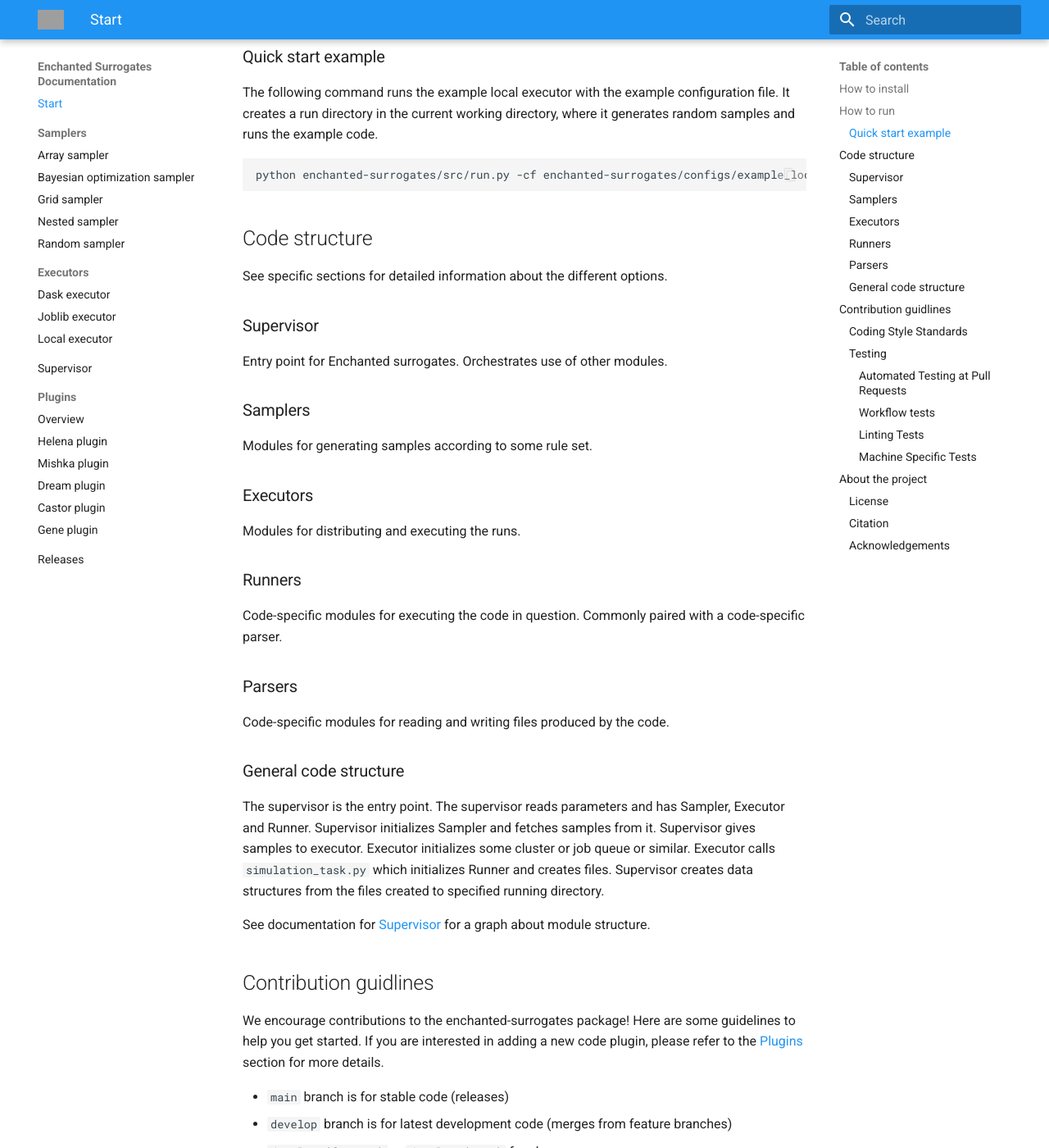
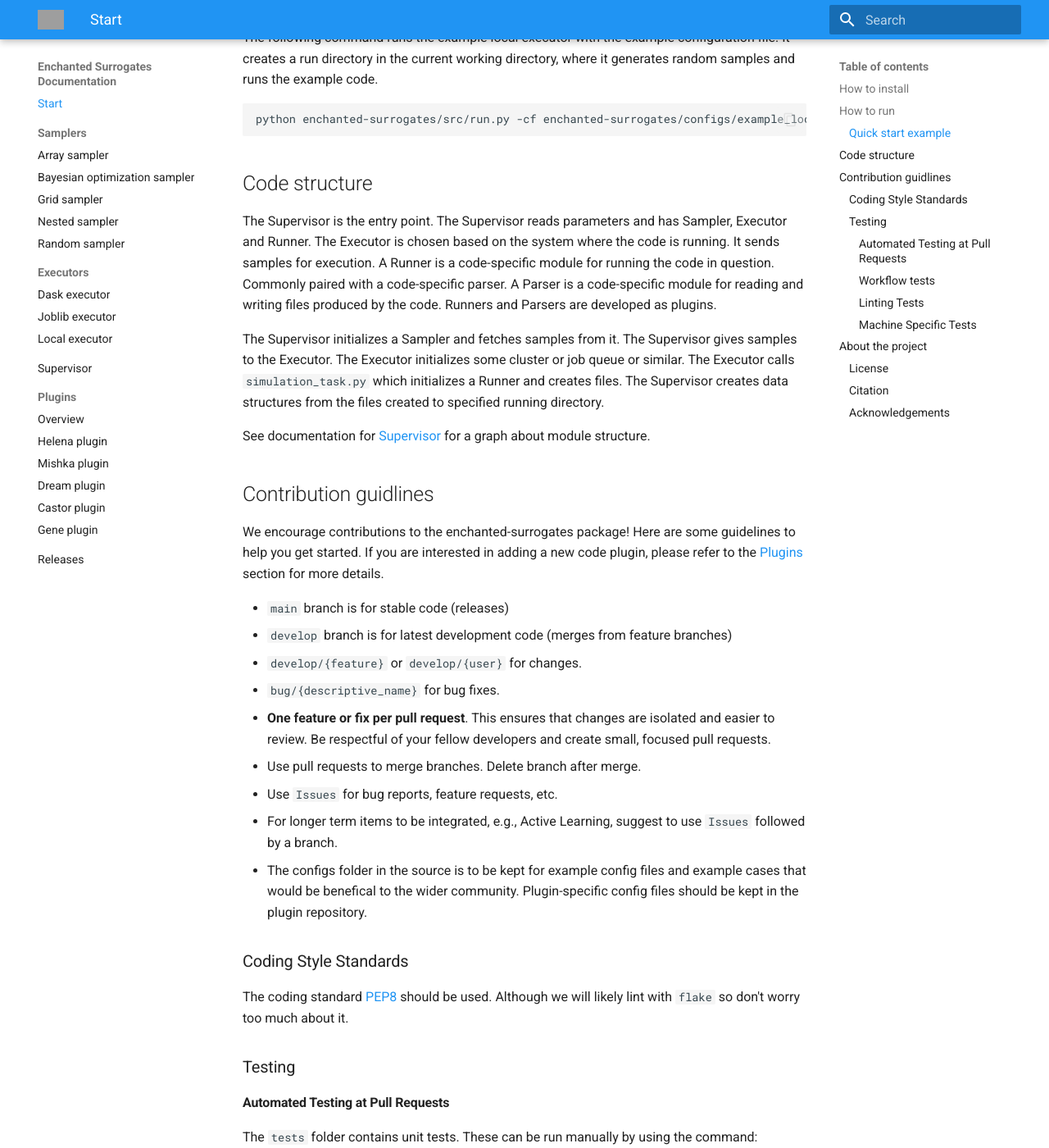
Before and after one commit to DIGIfusion/enchanted-surrogates, an MkDocs documentation site: the page built from docs/index.md, in a window 1280 px wide and 1400 px high, scrolled down 2255 px. Shown: the whole window at 82% size. Built offline with MkDocs 1.6.1 and Material for MkDocs 9.7.7, drawn with Linux system fonts in a browser that asks for light colours; some of the changed text lies outside the part shown; grey boxes are pictures that could not be loaded.

Commit message:
Update index.md

````diff
--- a/docs/index.md
+++ b/docs/index.md
@@ -23,7 +23,6 @@ i.e., step 1. is repeated many times to fill volume spanned by 2.
 
 The idea is to abstract away the iterative process, and just uniquely handle 1. for each individual code, while being able to use mutliple searches types.
 
-In the simplest case, the iterative process could be automated via `batch` job submission on `SLURM`, but this doesn't scale well if we use different HPC systems. So, idea is to use [dask](https://jobqueue.dask.org/en/latest/examples.html#slurm-deployments).
 
 ## How to install
 
@@ -98,36 +97,20 @@ python enchanted-surrogates/src/run.py -cf enchanted-surrogates/configs/example_
 ```
 
 
-
 ## Code structure
 
-See specific sections for detailed information about the different options.
+The Supervisor is the entry point. The Supervisor reads parameters and has Sampler, Executor and Runner.
+The Executor is chosen based on the system where the code is running. It sends samples for execution.
+A Runner is a code-specific module for running the code in question. Commonly paired with a code-specific parser.
+A Parser is a code-specific module for reading and writing files produced by the code.
+Runners and Parsers are developed as plugins.
 
-### Supervisor
-Entry point for Enchanted surrogates. Orchestrates use of other modules.
-
-### Samplers
-Modules for generating samples according to some rule set.
-
-### Executors
-Modules for distributing and executing the runs.
-
-### Runners
-Code-specific modules for executing the code in question. Commonly paired with a code-specific parser.
-
-### Parsers
-Code-specific modules for reading and writing files produced by the code.
-
-### General code structure
-The supervisor is the entry point. The supervisor reads parameters and has Sampler, Executor and Runner.
-Supervisor initializes Sampler and fetches samples from it.
-Supervisor gives samples to executor. Executor initializes some cluster or job queue or similar.
-Executor calls `simulation_task.py` which initializes Runner and creates files. Supervisor creates
+The Supervisor initializes a Sampler and fetches samples from it.
+The Supervisor gives samples to the Executor. The Executor initializes some cluster or job queue or similar.
+The Executor calls `simulation_task.py` which initializes a Runner and creates files. The Supervisor creates
 data structures from the files created to specified running directory.
 
 See documentation for [Supervisor](supervisor.md) for a graph about module structure.
-
-
 
 
 ## Contribution guidlines
````
